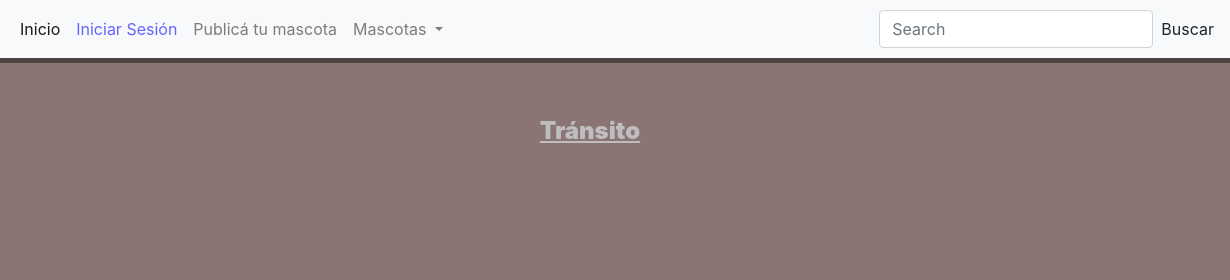
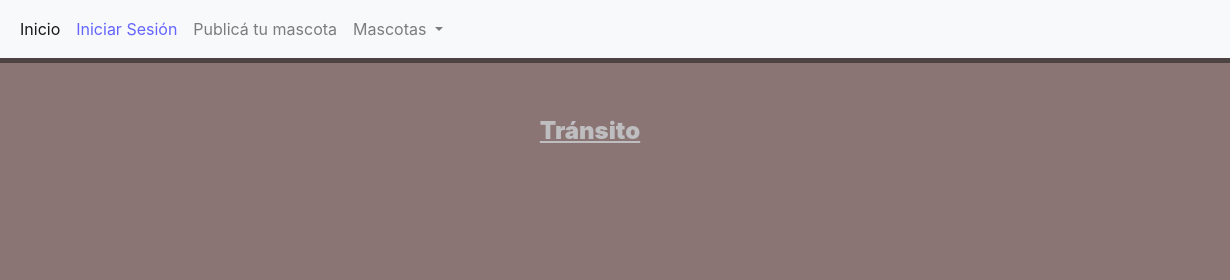
Before and after one commit to ElianTrovato/HappyDogs, a website: page html/transito.html in a window 1280 px wide. Shown: the top 280 px of the page, 50-1280 px from the left. Drawn offline with nearby package versions, Linux system fonts and the light colour scheme.

Commit message:
segundo commit

```diff
--- a/html/transito.html
+++ b/html/transito.html
@@ -50,11 +50,6 @@
               </div>
               </ul>
 
-              <form class="form-inline my-2 my-lg-0">
-                <input class="form-control mr-sm-2" type="search" placeholder="Search" aria-label="Search">
-
-                </div>Buscar</button>
-              </form>
             </div>
           </nav>
     </header>
```
Also changed, not shown: html/adopta.html (+0 -5 lines), html/encontra.html (+0 -4 lines), index.html (+0 -4 lines).
